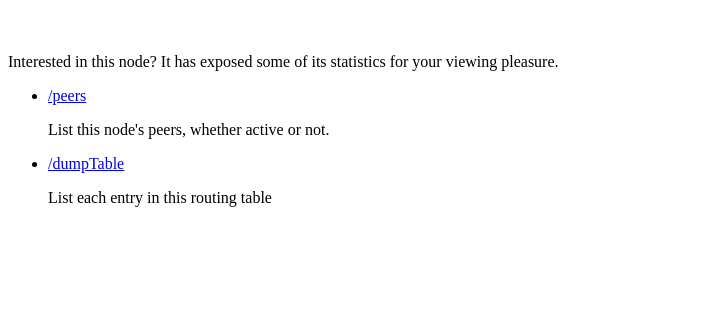
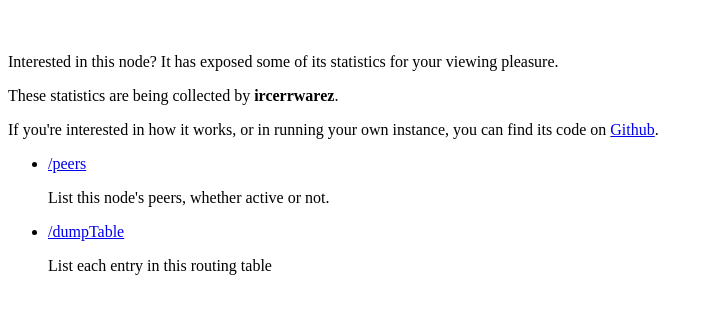
Before and after one commit to ansuz/hdb, a website: page public/index.html in a window 1280 px wide. Shown: the part 61-374 px from the top of the page, without its empty margins (0-713 px from the left). Drawn offline with Linux system fonts and the light colour scheme.

Commit message:
added a link to the github repo

```diff
--- a/public/index.html
+++ b/public/index.html
@@ -6,6 +6,8 @@
 
 <br>
 <p>Interested in this node? It has exposed some of its statistics for your viewing pleasure.</p>
+<p>These statistics are being collected by <b>ircerrwarez</b>.</p>
+<p>If you're interested in how it works, or in running your own instance, you can find its code on <a href="https://github.com/ansuz/ircerrwarez">Github</a>.</p>
 
 <ul>
 <li><a href="/peers">/peers</a>
```
